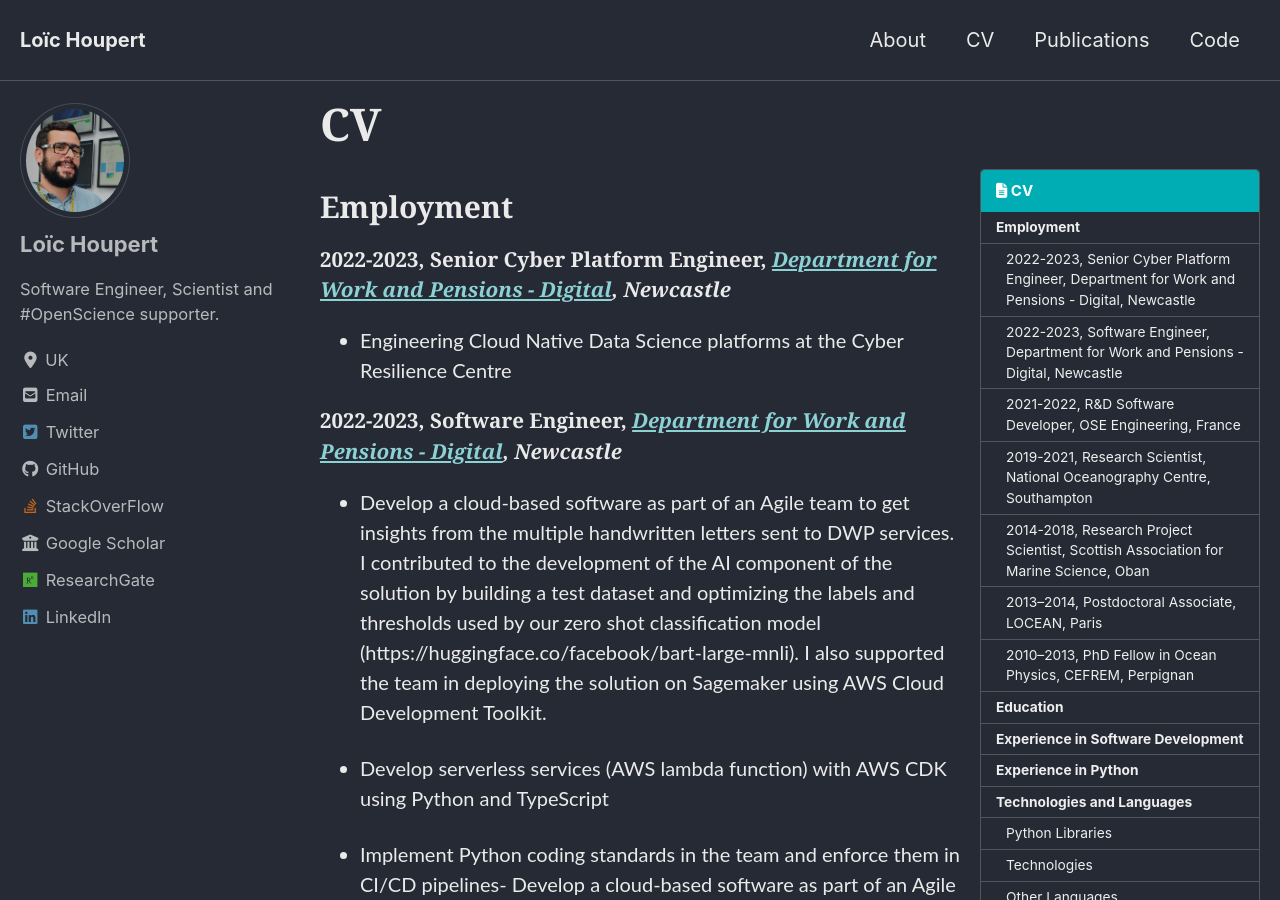
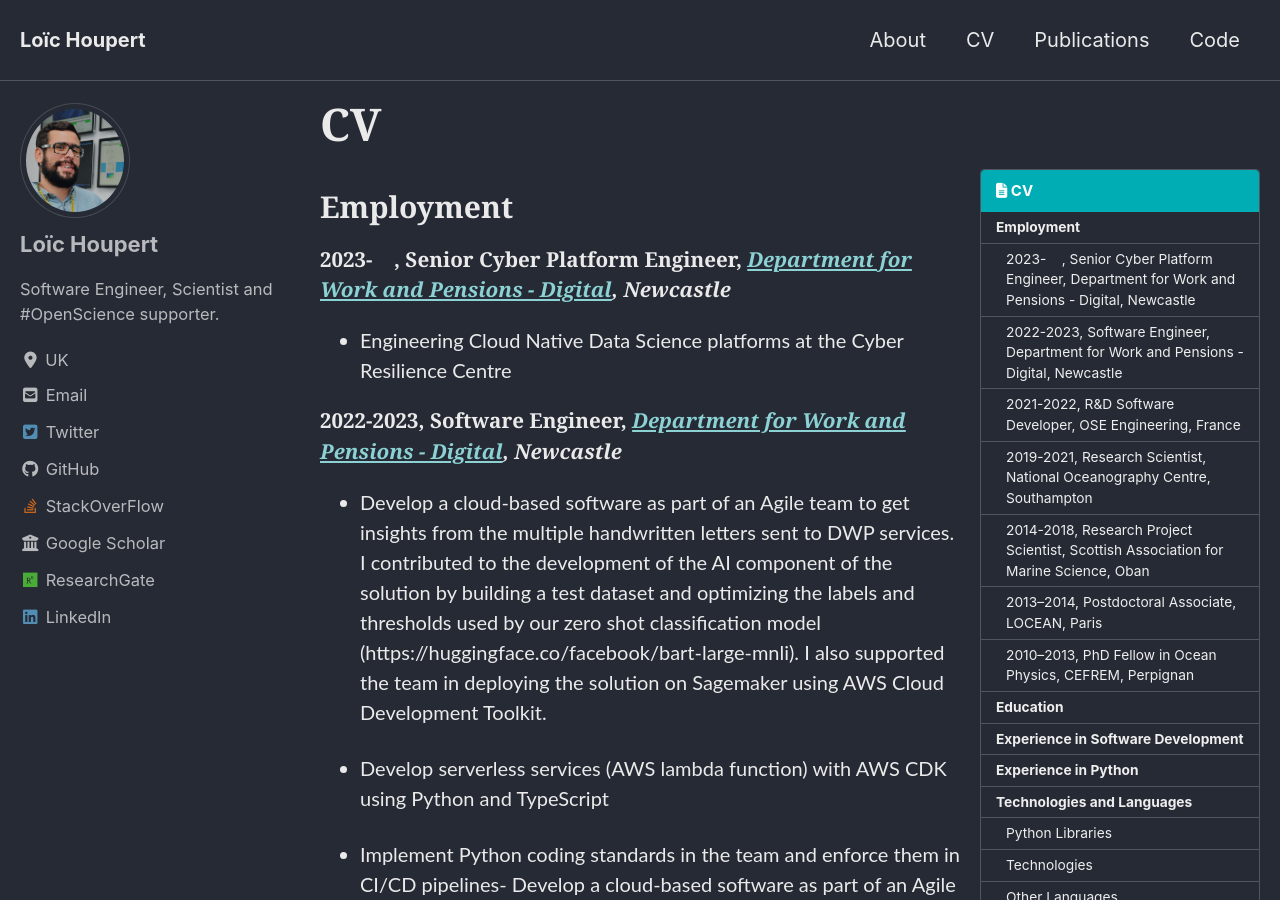
Before and after one commit to lhoupert/lhoupert.github.io, a Jekyll site: the page built from _pages/cv.md, in a window 1280 px wide and 900 px high. Built offline with Jekyll 4.4.1, drawn with Linux system fonts in a browser that asks for light colours; cached includes are drawn as plain includes; nearby versions of some CDN libraries.

Commit message:
Update cv.md

```diff
--- a/_pages/cv.md
+++ b/_pages/cv.md
@@ -10,7 +10,7 @@
 
 #### Employment
 
-##### 2022-2023, Senior Cyber Platform Engineer, *[Department for Work and Pensions - Digital](https://dwpdigital.blog.gov.uk/about/){:target="_blank"}, Newcastle*
+##### 2023-&nbsp;&nbsp;&nbsp;&nbsp;, Senior Cyber Platform Engineer, *[Department for Work and Pensions - Digital](https://dwpdigital.blog.gov.uk/about/){:target="_blank"}, Newcastle*
 
 + Engineering Cloud Native Data Science platforms at the Cyber Resilience Centre
 
```
